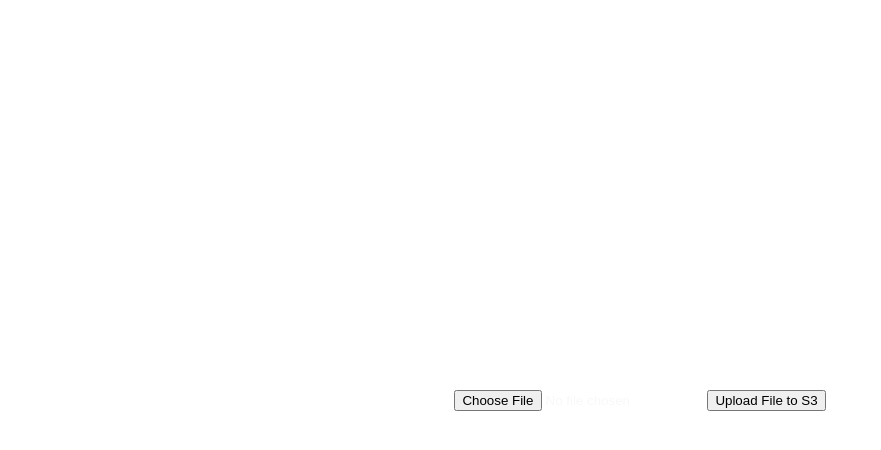
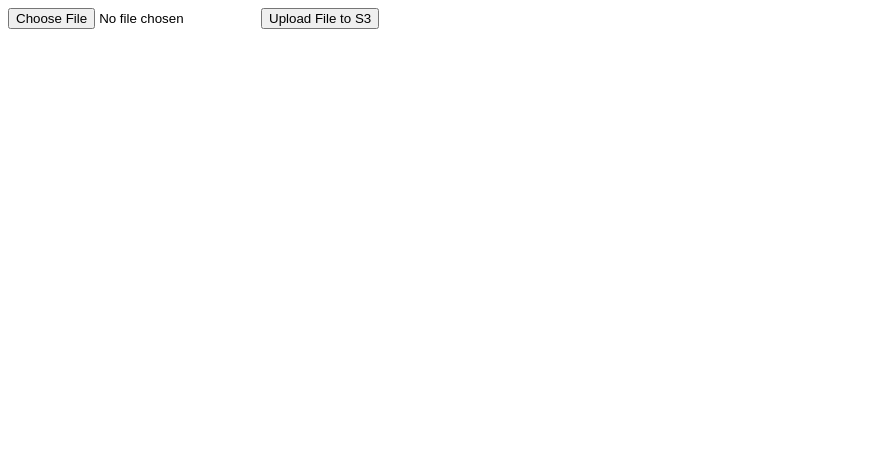
Before and after one commit to ExtensionEngine/upload-jet, a Vue app in the folder packages/vue/: page / in a window 1280 px wide. Shown: the top 450 px of the page, without its empty margins (0-881 px from the left). Built offline with nearby package versions, Linux system fonts and the light colour scheme.

Commit message:
Handle S3 upload errors later, remove unnecessary files

```diff
--- a/packages/vue/src/App.vue
+++ b/packages/vue/src/App.vue
@@ -12,7 +12,8 @@ const showSuccessDialog = (data: any) => {
 <template>
   <UploadJet
     @upload-error="showErrorDialog"
-    @upload-complete="showSuccessDialog" />
+    @upload-complete="showSuccessDialog"
+    url="http://localhost:3000" />
 </template>
 
 <style scoped></style>
--- a/packages/vue/src/assets/base.css
+++ /dev/null
@@ -1,52 +0,0 @@
-/* color palette from <https://github.com/vuejs/theme> */
-:root {
-  --vt-c-white: #ffffff;
-  --vt-c-white-soft: #f8f8f8;
-  --vt-c-black: #181818;
-}
-
-/* semantic color variables for this project */
-:root {
-  --color-background: var(--vt-c-white);
-}
-
-@media (prefers-color-scheme: dark) {
-  :root {
-    --color-background: var(--vt-c-black);
-  }
-}
-
-*,
-*::before,
-*::after {
-  box-sizing: border-box;
-  margin: 0;
-  font-weight: normal;
-}
-
-body {
-  min-height: 100vh;
-  color: var(--vt-c-white-soft);
-  background: var(--color-background);
-  transition:
-    color 0.5s,
-    background-color 0.5s;
-  line-height: 1.6;
-  font-family:
-    Inter,
-    -apple-system,
-    BlinkMacSystemFont,
-    'Segoe UI',
-    Roboto,
-    Oxygen,
-    Ubuntu,
-    Cantarell,
-    'Fira Sans',
-    'Droid Sans',
-    'Helvetica Neue',
-    sans-serif;
-  font-size: 15px;
-  text-rendering: optimizeLegibility;
-  -webkit-font-smoothing: antialiased;
-  -moz-osx-font-smoothing: grayscale;
-}
--- a/packages/vue/src/assets/main.css
+++ /dev/null
@@ -1,22 +0,0 @@
-@import './base.css';
-
-#app {
-  max-width: 1280px;
-  margin: 0 auto;
-  padding: 2rem;
-
-  font-weight: normal;
-}
-
-@media (hover: hover) {
-  a:hover {
-    background-color: hsla(160, 100%, 37%, 0.2);
-  }
-}
-
-@media (min-width: 1024px) {
-  body {
-    display: flex;
-    place-items: center;
-  }
-}
--- a/packages/vue/src/components/UploadJet.vue
+++ b/packages/vue/src/components/UploadJet.vue
@@ -1,11 +1,11 @@
 <script setup lang="ts">
 import { ref } from 'vue';
 import { useUploadJet } from '../useUploadJet';
-import type { UploadError, UploadedFile } from '@/types';
+import type { UploadedFile } from '@/types';
 
 const emit = defineEmits<{
   (event: 'upload-complete', payload: UploadedFile[]): void;
-  (event: 'upload-error', payload: UploadError[]): void;
+  (event: 'upload-error', error: unknown): void;
 }>();
 
 const props = defineProps({
@@ -25,11 +25,12 @@ const { upload } = useUploadJet({ url: props.url });
 
 async function uploadFiles() {
   if (!selectedFiles.value) return;
-  const { successfullUploads, failedUploads } = await upload(
-    selectedFiles.value
-  );
-  successfullUploads.length > 0 && emit('upload-complete', successfullUploads);
-  failedUploads.length > 0 && emit('upload-error', failedUploads);
+  try {
+    const result = await upload(selectedFiles.value);
+    if (result?.length) emit('upload-complete', result);
+  } catch (error: unknown) {
+    emit('upload-error', error);
+  }
 }
 </script>
 
--- a/packages/vue/src/main.ts
+++ b/packages/vue/src/main.ts
@@ -1,5 +1,3 @@
-import './assets/main.css';
-
 import { createApp } from 'vue';
 import App from './App.vue';
 
--- a/packages/vue/src/types.ts
+++ b/packages/vue/src/types.ts
@@ -1,12 +1,6 @@
 export type UploadedFile = {
   name: string;
   key: string;
-};
-
-export type UploadError = {
-  fileName: string;
-  message: string;
-  code: string;
 };
 
 export type Policy = {
--- a/packages/vue/src/useUploadJet.ts
+++ b/packages/vue/src/useUploadJet.ts
@@ -1,71 +1,37 @@
-import type { PolicyResponse, UploadError } from './types';
+import type { PolicyResponse, UploadedFile } from './types';
 
-export type UseUploadJetOptions = {
+type UseUploadJetOptions = {
   url: string;
 };
 
-export interface UseUploadJetReturn {
-  upload: (files: File[]) => Promise<any>;
-}
-
-export type FulfilledValue = {
-  name: string;
-  key: string;
-};
-
-export type SettledResult = {
-  status: 'fulfilled' | 'rejected';
-  value?: FulfilledValue;
-  reason?: UploadError;
-};
-
-const UPLOAD_ERROR_MESSAGE =
-  'Your proposed upload does not meet the defined policy conditions';
-const UPLOAD_ERROR_CODE = 'Error uploading';
-
-export class UploadFailedError extends Error {
-  public fileName: string;
-  public code: string;
-
-  constructor(message: string, fileName: string, code: string) {
-    super(message);
-    this.name = this.constructor.name;
-    this.fileName = fileName;
-    this.code = code;
-  }
+interface UseUploadJetReturn {
+  upload: (files: File[]) => Promise<UploadedFile[]>;
 }
 
 export function useUploadJet({ url }: UseUploadJetOptions): UseUploadJetReturn {
   const upload = async (files: File[]) => {
     const fileNames = files.map(it => it.name);
-    const policies = await getUploadPolicy(url, fileNames);
-    const result: SettledResult[] = await uploadFilesToS3(policies, files);
-    const successfullUploads: (FulfilledValue | undefined)[] = result
-      .filter(it => it.status === 'fulfilled')
-      .map(it => it.value);
-    const failedUploads: (UploadError | undefined)[] = result
-      .filter(it => it.status === 'rejected')
-      .map(it => it.reason);
-    return { successfullUploads, failedUploads };
+    const policies = await fetchUploadPolicy(url, fileNames);
+    return uploadFilesToS3(policies, files);
   };
   return { upload };
 }
 
-async function getUploadPolicy(
+async function fetchUploadPolicy(
   url: UseUploadJetOptions['url'],
   fileNames: string[]
 ): Promise<PolicyResponse> {
   const result = await fetch(url, {
     method: 'POST',
-    headers: {
-      'Content-Type': 'application/json'
-    },
     body: JSON.stringify({ fileNames })
   });
   return result.json();
 }
 
-async function uploadFilesToS3(policies: PolicyResponse, files: File[]) {
+async function uploadFilesToS3(
+  policies: PolicyResponse,
+  files: File[]
+): Promise<UploadedFile[]> {
   const pResult = files.map(async file => {
     const policy = policies[file.name];
     const { name } = file;
@@ -75,26 +41,9 @@ async function uploadFilesToS3(policies: PolicyResponse, files: File[]) {
     Object.entries({ ...fields, file }).forEach(([key, value]) => {
       formData.append(key, value);
     });
-
-    const response = await fetch(url, {
-      method: 'POST',
-      body: formData
-    });
-
-    if (!response.ok) {
-      const parser = new DOMParser();
-      const res = await response.text();
-      const xmlDoc = parser.parseFromString(res, 'text/xml');
-      const message =
-        xmlDoc.getElementsByTagName('Message')[0].childNodes[0].nodeValue ||
-        UPLOAD_ERROR_MESSAGE;
-      const code =
-        xmlDoc.getElementsByTagName('Code')[0].childNodes[0].nodeValue ||
-        UPLOAD_ERROR_CODE;
-
-      throw new UploadFailedError(message, name, code);
-    }
+    await fetch(url, { method: 'POST', body: formData });
     return { name, key: fields.key };
   });
-  return Promise.allSettled(pResult);
+
+  return Promise.all(pResult);
 }
```
Also changed, not shown: packages/vue/src/assets/logo.svg (deleted).
